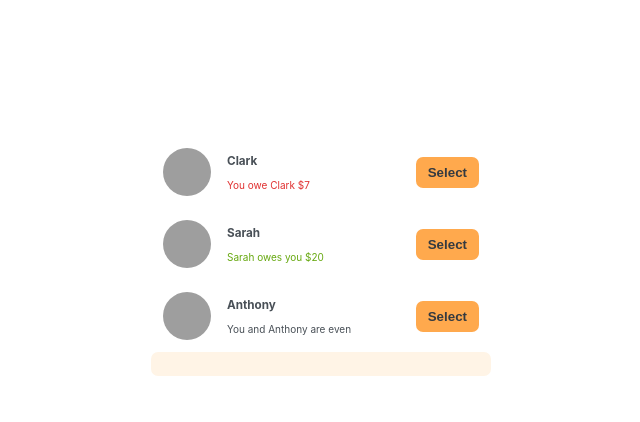
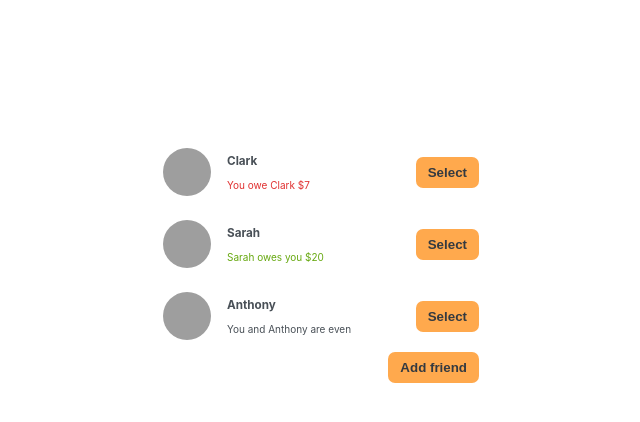
Before and after one commit to rheaphillips/eat-n-split, a React (Vite) app: page / in a window 1280 px wide. Shown: the top 422 px of the page, without its empty margins (79-719 px from the left). Built offline with nearby package versions, Linux system fonts and the light colour scheme; grey boxes are pictures that could not be loaded.

Commit message:
Add state variable and button for revealing add friend form

```diff
--- a/src/App.jsx
+++ b/src/App.jsx
@@ -44,6 +44,12 @@ function EatNSplit() {
 }
 
 function Sidebar({ selectedFriend, onSelectedFriend }) {
+  const [isAddingFriend, setIsAddingFriend] = useState(false);
+
+  function handleIsAddingFriend() {
+    setIsAddingFriend((isAddingFriend) => !isAddingFriend);
+  }
+
   return (
     <div className="sidebar">
       {initialFriends.map((friend) => (
@@ -54,7 +60,11 @@ function Sidebar({ selectedFriend, onSelectedFriend }) {
           onSelectedFriend={onSelectedFriend}
         />
       ))}
-      <AddFriendForm />
+      {isAddingFriend ? (
+        <AddFriendForm />
+      ) : (
+        <Button onClick={handleIsAddingFriend}>Add friend</Button>
+      )}
     </div>
   );
 }
```
